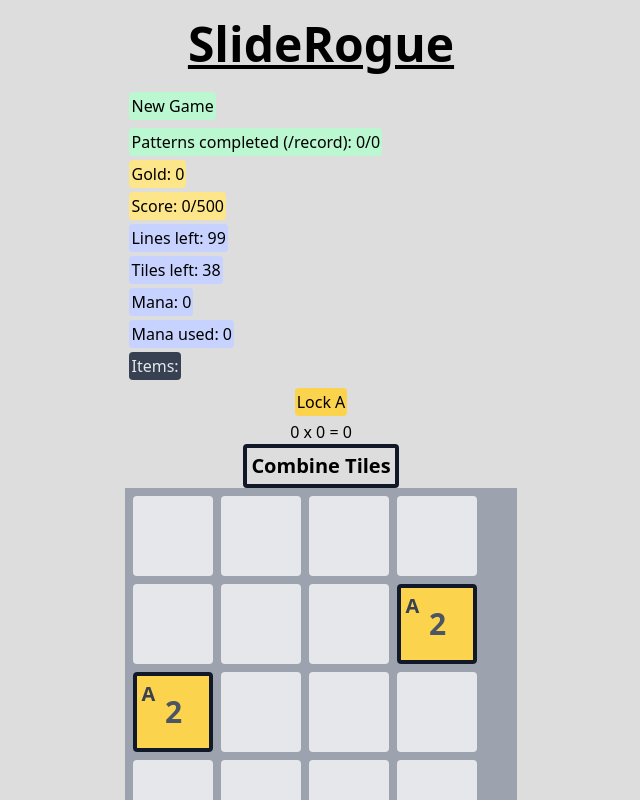
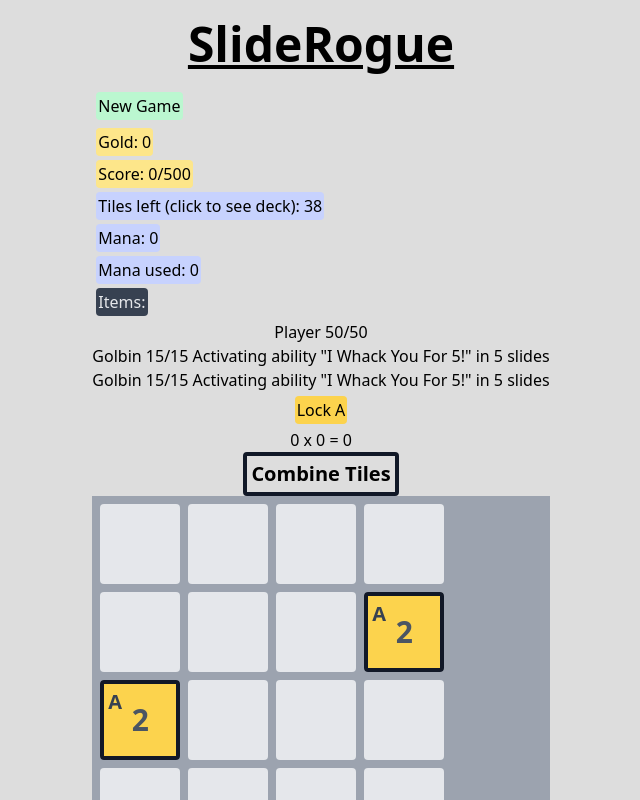
Before and after one commit to PAK90/sliderogue, a React (Vite) app: page / in a window 1280 px wide. Shown: the whole page, without its empty margins (319-959 px from the left). Built offline with nearby package versions, Linux system fonts and the light colour scheme.

Commit message:
Adds player and enemies to state, basic enemy prototypes

```diff
--- a/src/components/Board.tsx
+++ b/src/components/Board.tsx
@@ -5,6 +5,7 @@ import SpellRender from "./SpellRender.tsx";
 import { useCallback, useEffect, useState } from "react";
 import ConnectionRender from "./ConnectionRender.tsx";
 import { tileColourMap } from "../data/constants.ts";
+import CombatBoard from "./CombatBoard.tsx";
 
 const Board = ({
   board,
@@ -133,21 +134,22 @@ const Board = ({
 
   return (
     <div className="flex-col">
-      <div className="bg-green-200 w-fit m-1 p-0.5 rounded">
-        {`Patterns completed (/record): ${spellsCompleted}/${spellsCompletedRecord}`}
-      </div>
+      {/*<div className="bg-green-200 w-fit m-1 p-0.5 rounded">*/}
+      {/*  {`Patterns completed (/record): ${spellsCompleted}/${spellsCompletedRecord}`}*/}
+      {/*</div>*/}
       <div className="bg-amber-200 w-fit m-1 p-0.5 rounded">{`Gold: ${gold}`}</div>
       <div className="bg-amber-200 w-fit m-1 p-0.5 rounded">{`Score: ${score}/${targetScore}`}</div>
-      <div className="bg-indigo-200 w-fit m-1 p-0.5 rounded">{`Lines left: ${lines}`}</div>
+      {/*<div className="bg-indigo-200 w-fit m-1 p-0.5 rounded">{`Lines left: ${lines}`}</div>*/}
       <div
         onClick={toggleDeckView}
         className="bg-indigo-200 w-fit m-1 p-0.5 rounded cursor-pointer"
-      >{`Tiles left: ${usableDeck.length}`}</div>
+      >{`Tiles left (click to see deck): ${usableDeck.length}`}</div>
       <div className="bg-indigo-200 w-fit m-1 p-0.5 rounded">{`Mana: ${mana}`}</div>
       <div
         className={`${manaUsed > mana ? "bg-red-200" : "bg-indigo-200"} w-fit m-1 p-0.5 rounded`}
       >{`Mana used: ${manaUsed}`}</div>
       <div className="bg-gray-700 w-fit m-1 p-0.5 rounded text-gray-200">{`Items: ${ownedItems.join(", ")}`}</div>
+      <CombatBoard />
       <div>
         {tiles
           .reduce<string[]>((listOfTileNames, tile) => {
--- /dev/null
+++ b/src/components/CombatBoard.tsx
@@ -0,0 +1,39 @@
+import { Player, useGameStore } from "../state";
+import { Enemy } from "../data/enemies.ts";
+import { Ability } from "../data/abilities.ts";
+
+const CombatBoard = () => {
+  const { player, enemies, boards } = useGameStore();
+  const boardState = boards[0];
+  const { numberOfSlides } = boardState;
+
+  function isEnemy(entity: Player | Enemy): entity is Enemy {
+    return "abilities" in entity; // <– proper narrowing
+  }
+
+  const renderEntity = (entity: Player | Enemy) => {
+    let ability: Ability | undefined;
+
+    if (isEnemy(entity) && entity.abilities.length) {
+      ability = entity.abilities[0];
+    }
+
+    const health = `${entity.currentHealth}/${entity.maxHealth}`;
+
+    return (
+      <div>
+        {/* name only if it exists, otherwise “Player” */}
+        {isEnemy(entity) ? entity.name : "Player"} {health}{" "}
+        {ability /* only show this part if we actually have an ability */ &&
+          `Activating ability "${ability.name}" in ${
+            ability.slidesToActivate -
+            (numberOfSlides % ability.slidesToActivate)
+          } slides`}
+      </div>
+    );
+  };
+
+  return <div>{[player, ...enemies].map((e) => renderEntity(e))}</div>;
+};
+
+export default CombatBoard;
--- /dev/null
+++ b/src/data/abilities.ts
@@ -0,0 +1,21 @@
+import { WritableDraft } from "immer";
+import { Actions, GameState } from "../state";
+
+export type Ability = {
+  slidesToActivate: number;
+  target: "PLAYER" | "ALLY"; // in this case player = player and ally = other monsters
+  stateUpdater: (
+    state: WritableDraft<GameState & Actions>,
+  ) => WritableDraft<GameState & Actions>;
+  name: string;
+};
+
+export const basicDealDamageAbility: Ability = {
+  slidesToActivate: 5,
+  target: "PLAYER",
+  stateUpdater: (state: WritableDraft<GameState & Actions>) => {
+    state.player.currentHealth -= 5;
+    return state;
+  },
+  name: "I Whack You For 5!",
+};
--- /dev/null
+++ b/src/data/enemies.ts
@@ -0,0 +1,17 @@
+import { Ability, basicDealDamageAbility } from "./abilities.ts";
+
+export type Enemy = {
+  position: number; // the order in which the enemy appears
+  maxHealth: number;
+  currentHealth: number;
+  abilities: Ability[];
+  name: string;
+};
+
+export const GolbinEnemy = {
+  position: 0,
+  maxHealth: 15,
+  currentHealth: 15,
+  abilities: [basicDealDamageAbility],
+  name: "Golbin",
+};
--- a/src/state/index.ts
+++ b/src/state/index.ts
@@ -11,6 +11,7 @@ import { Item } from "../data/items.ts";
 import { chooseEmptyTilePosition } from "../helpers/chooseEmptyTilePosition.ts";
 import { uniqueId } from "../helpers/uniqueId.ts";
 import shuffleArray from "../helpers/shuffleArray.ts";
+import { Enemy, GolbinEnemy } from "../data/enemies.ts";
 // import range from "../helpers/range.ts";
 
 export type Direction = "up" | "down" | "left" | "right";
@@ -40,6 +41,11 @@ export type Tile = {
   upgrades: TileUpgrades[];
 };
 
+export type Player = {
+  maxHealth: number;
+  currentHealth: number;
+};
+
 export type BoardState = {
   tiles: Tile[];
   boardWidth: number;
@@ -55,6 +61,7 @@ export type BoardState = {
   selectedTiles: Tile[];
   selectedDeckTiles: number[];
   lockedTileNames: string[];
+  numberOfSlides: number;
 
   basePoints: number;
   multiplier: number;
@@ -71,7 +78,9 @@ export type BoardState = {
 };
 
 export type GameState = {
+  player: Player;
   boards: BoardState[];
+  enemies: Enemy[];
   choosing: boolean;
   shopping: boolean;
   upgrading: false | Upgrade;
@@ -105,6 +114,8 @@ export const useGameStore = create<GameState & Actions>()(
     upgrading: false,
     deckLooking: false,
     boards: [],
+    enemies: [GolbinEnemy, { ...GolbinEnemy, position: 1 }],
+    player: { maxHealth: 50, currentHealth: 50 },
     imminentAnnihilations: [],
 
     setSelectedTiles: (t: Tile, bIx: number) =>
@@ -576,6 +587,19 @@ export const useGameStore = create<GameState & Actions>()(
         });
 
         if (moved) {
+          // record a move!
+          boardState.numberOfSlides++;
+
+          // for each enemy, check if their abilities should activate
+          state.enemies.forEach((enemy) => {
+            enemy.abilities.forEach((ability) => {
+              if (boardState.numberOfSlides % ability.slidesToActivate === 0) {
+                state = ability.stateUpdater(state);
+                console.log("activated enemy ability", ability);
+              }
+            });
+          });
+
           // add a random tile if any are left.
           if (state.boards[boardIndex].usableDeck.length > 0) {
             const newPickedOption = state.boards[boardIndex].usableDeck[0];
@@ -730,6 +754,7 @@ const initBoard = (
     baseTilesToSpawn: tilesToStart,
     newTilesToSpawn: newSpell.spell.spawns,
     availableSpells: [],
+    numberOfSlides: 0,
     activeSpell: 0,
     draggedCells: [],
     usedUpgrades: [],
```
